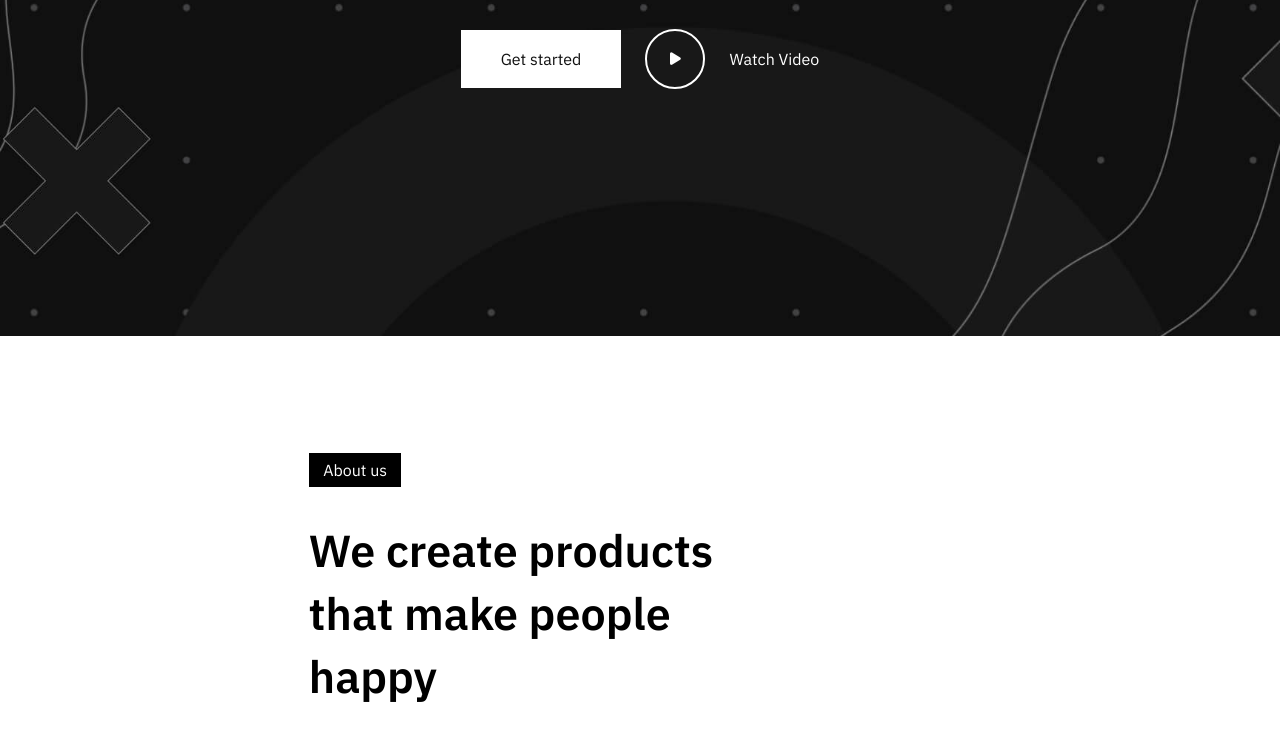
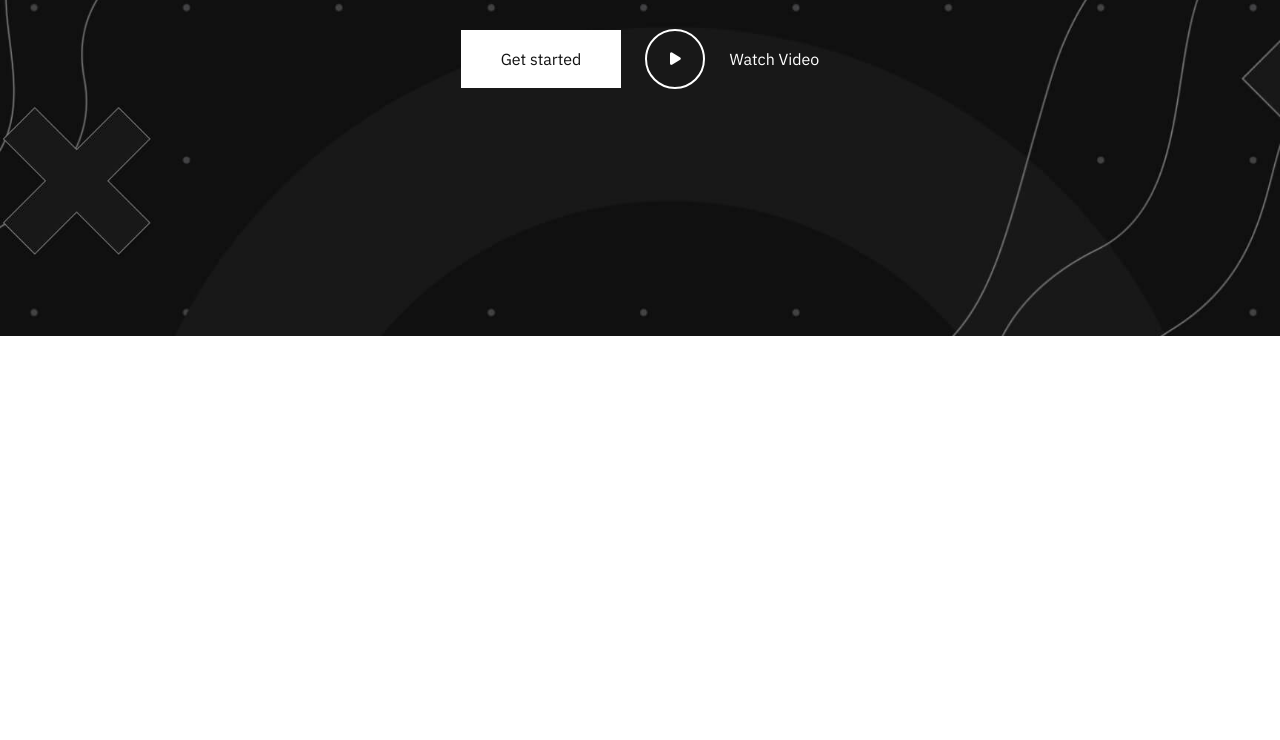
Before and after one commit to alisherj0n/Home-digital-studios, a plain HTML site: page index.html in a window 1280 px wide. Shown: the part 464-1204 px from the top of the page. After the commit the page ends 800 px from the top, so only its background shows below. Drawn offline with Linux system fonts and the light colour scheme.

Commit message:
deleted about us section

```diff
--- a/index.html
+++ b/index.html
@@ -26,7 +26,7 @@
     </header>
 
     <section class="intro">
-      <div class="intro-container">
+      <div class="container">
         <h1>We’re design & digital creative studio</h1>
 
         <div class="buttons">
@@ -36,14 +36,5 @@
         </div>
       </div>
     </section>
-
-    <section class="about-us">
-      <div class="container">
-        <span class="badge">About us</span>
-        <div class="heading">
-          <h1>We create products that make people happy</h1>
-        </div>
-      </div>
-    </section>
   </body>
 </html>
--- a/style/style.css
+++ b/style/style.css
@@ -1,4 +1,4 @@
-@import url("https://fonts.googleapis.com/css2?family=IBM+Plex+Sans:wght@100;200;300;400;500;600&display=swap");
+@import url('https://fonts.googleapis.com/css2?family=IBM+Plex+Sans:wght@100;200;300;400;500;600&display=swap');
 
 body,
 html {
@@ -49,7 +49,7 @@ a {
   color: #fff;
 }
 
-.intro .intro-container {
+.intro .container {
   text-align: center;
   max-width: 48rem;
 }
@@ -70,16 +70,17 @@ a {
   background-color: #f1f1f1;
 }
 
-.play-icon {
-  width: 3.75rem;
-  height: 3.75rem;
+.play-icon{
+  width: 60px;
+  height: 60px;
   border-radius: 50%;
   cursor: pointer;
   background: transparent;
   border: 2px solid #fff;
   color: #fff;
-  font-size: 0.9rem;
+  font-size: .9rem;
 }
+
 
 .intro .buttons {
   display: flex;
@@ -87,25 +88,3 @@ a {
   align-items: center;
   justify-content: center;
 }
-
-.badge {
-  padding: .5rem .9rem;
-  background: #000;
-  color: #fff;
-  display: inline-block;
-}
-
-.about-us {
-  padding: 7.3rem 0rem 0rem 19.3rem;
-  margin-bottom: 400px;
-}
-
-.about-us .container span {
-  margin-bottom: 2rem;
-}
-
-.about-us .heading {
-  max-width: 26rem;
-  font-size: 1.4rem;
-  line-height: 1.4;
-}
```
